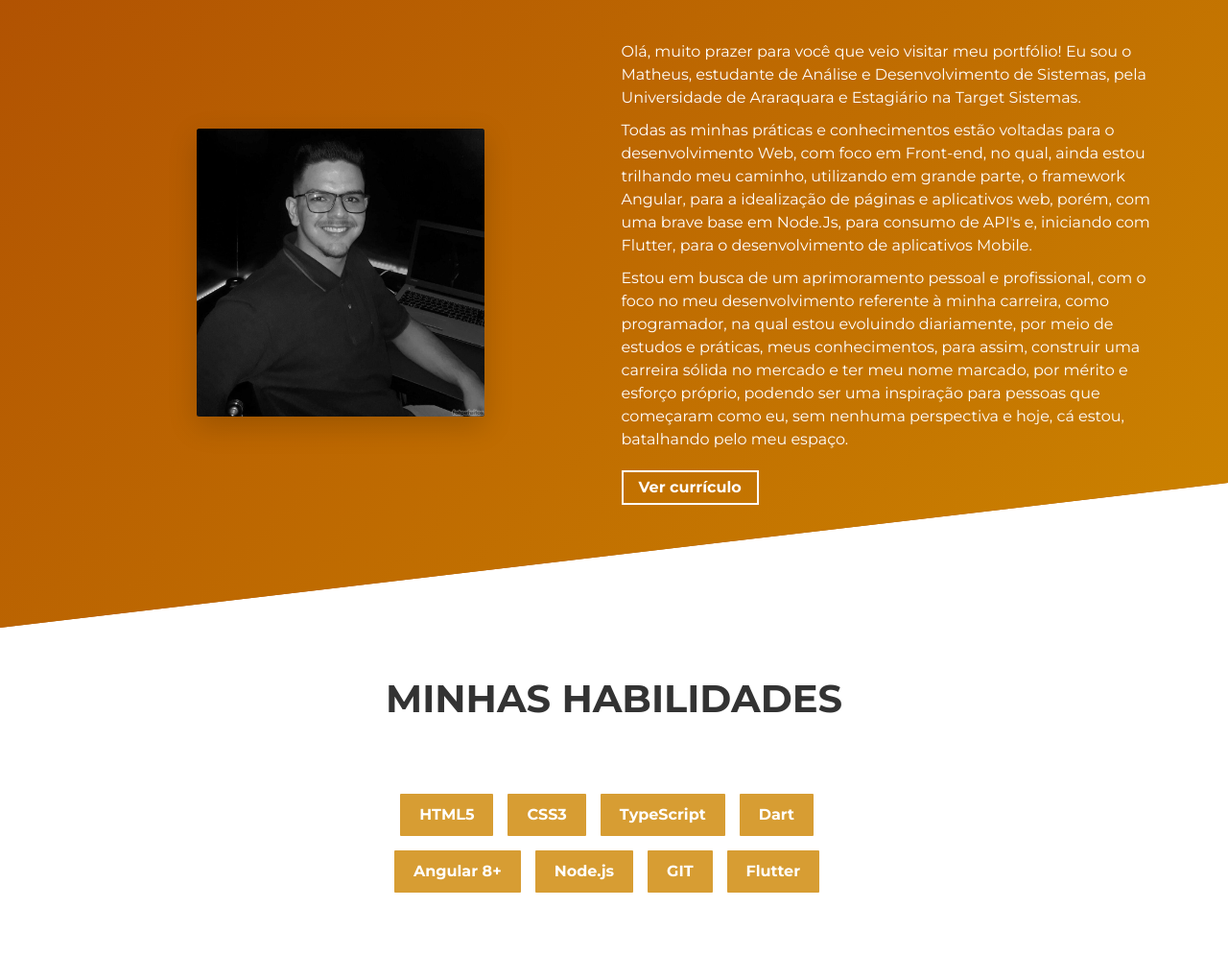
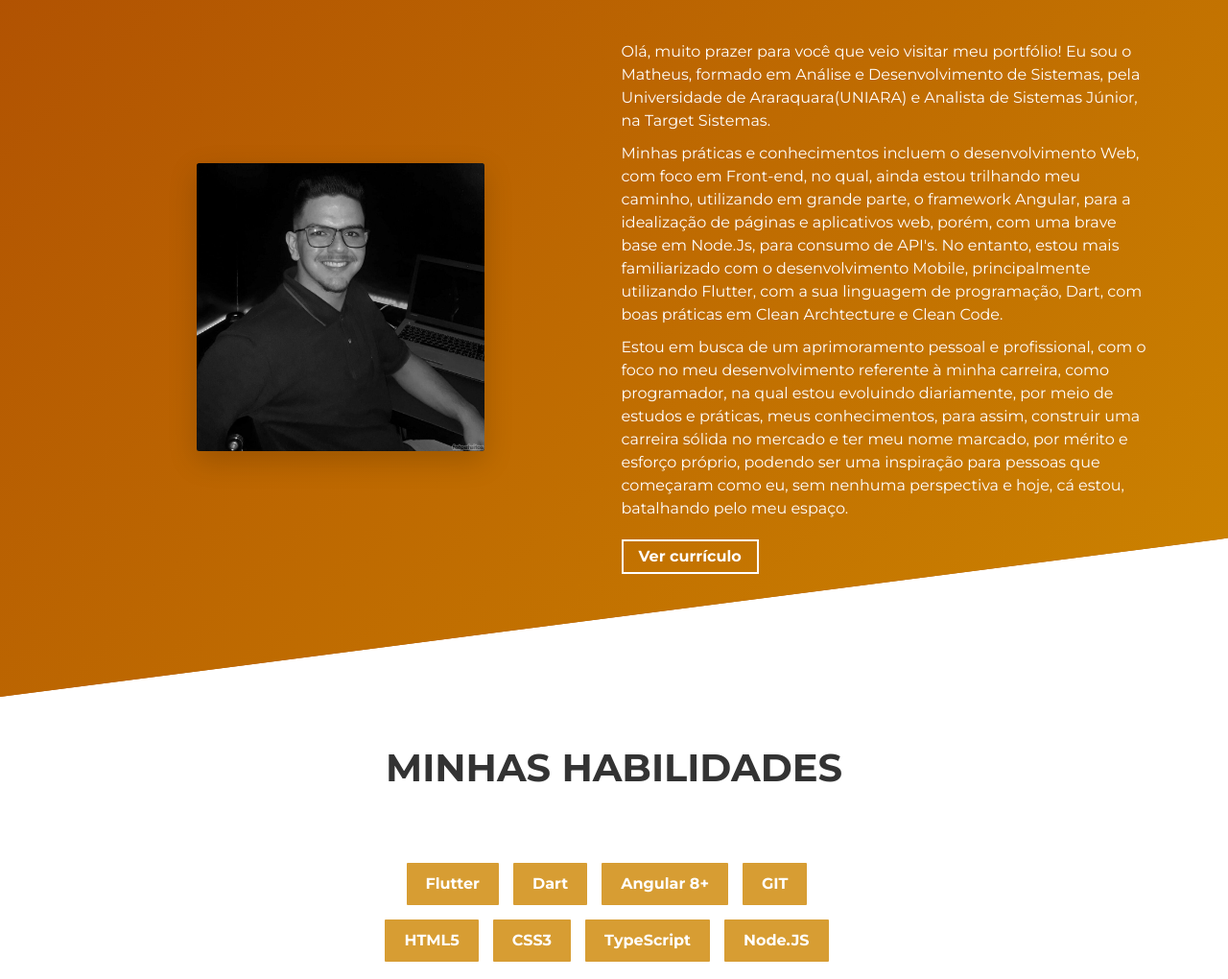
Before and after one commit to mgdonato23/donatofolio, a website built with Parcel: page src/index.html in a window 1280 px wide. Shown: the part 901-1921 px from the top of the page at 96% size. Built offline with nearby package versions, Linux system fonts and the light colour scheme.

Commit message:
Atualizacao da pagina

```diff
--- a/src/index.html
+++ b/src/index.html
@@ -99,15 +99,15 @@
             <div class="about-wrapper__info load-hidden">
               <p class="about-wrapper__info-text">
                 Olá, muito prazer para você que veio visitar meu portfólio! Eu
-                sou o Matheus, estudante de Análise e Desenvolvimento de
-                Sistemas, pela Universidade de Araraquara e Estagiário na Target
-                Sistemas.
+                sou o Matheus, formado em Análise e Desenvolvimento de
+                Sistemas, pela Universidade de Araraquara(UNIARA) e Analista de Sistemas Júnior, na Target Sistemas.
               </p>
               <p class="about-wrapper__info-text">
-                Todas as minhas práticas e conhecimentos estão voltadas para o desenvolvimento Web, com foco em Front-end,
+                Minhas práticas e conhecimentos incluem o desenvolvimento Web, com foco em Front-end,
                 no qual, ainda estou trilhando meu caminho, utilizando em grande parte, o framework Angular,
-                para a idealização de páginas e aplicativos web, porém, com uma brave base em Node.Js, para consumo de API's e,
-                iniciando com Flutter, para o desenvolvimento de aplicativos Mobile.
+                para a idealização de páginas e aplicativos web, porém, com uma brave base em Node.Js, para consumo de API's.
+                No entanto, estou mais familiarizado com o desenvolvimento Mobile, principalmente utilizando Flutter,
+                com a sua linguagem de programação, Dart, com boas práticas em Clean Archtecture e Clean Code.
               </p>
               <p class="about-wrapper__info-text">
                 Estou em busca de um aprimoramento pessoal e profissional, com o
@@ -145,17 +145,18 @@
 
           <div class="container">
             <div class="skills social-links">
+              <div class="skills__skill">Flutter</div>
+              <div class="skills__skill">Dart</div>
+              <div class="skills__skill">Angular 8+</div>
+              <div class="skills__skill">GIT</div>
+
+            </div>
+
+            <div class="skills social-links">
               <div class="skills__skill">HTML5</div>
               <div class="skills__skill">CSS3</div>
               <div class="skills__skill">TypeScript</div>
-              <div class="skills__skill">Dart</div>
-            </div>
-
-            <div class="skills social-links">
-              <div class="skills__skill">Angular 8+</div>
-              <div class="skills__skill">Node.js</div>
-              <div class="skills__skill">GIT</div>
-              <div class="skills__skill">Flutter</div>
+              <div class="skills__skill">Node.JS</div>
             </div>
           </div>
         </div>
```
